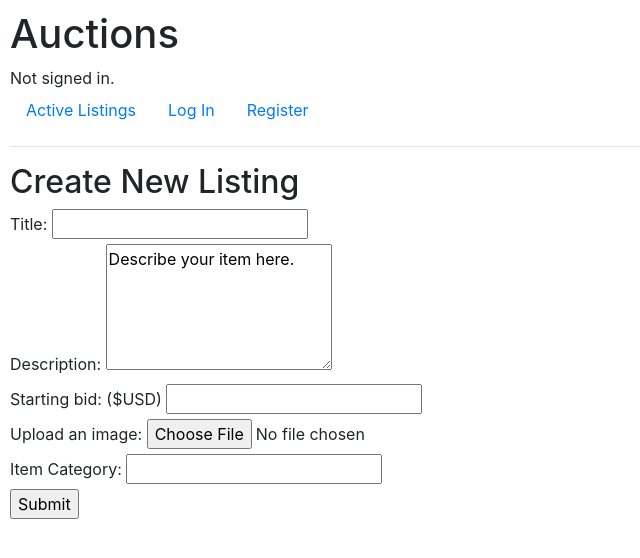
After one commit to AshleySay/commerce, a Django app: page /newlisting in a window 1280 px wide. The commit adds this page. Shown: the top 558 px of the page, without its empty margins (0-640 px from the left). Run offline with Django 3.2, Linux system fonts and the light colour scheme; some libraries are stand-ins or nearby versions.

Commit message:
Implemented the basic functionality of newlisting.

```diff
--- a/auctions/templates/auctions/layout.html
+++ b/auctions/templates/auctions/layout.html
@@ -24,6 +24,9 @@
                 <li class="nav-item">
                     <a class="nav-link" href="{% url 'logout' %}">Log Out</a>
                 </li>
+                <li class="nav-item">
+                    <a class="nav-link" href="{% url 'newlisting' %}">Create New Listing</a>
+                </li>
             {% else %}
                 <li class="nav-item">
                     <a class="nav-link" href="{% url 'login' %}">Log In</a>
--- /dev/null
+++ b/auctions/templates/auctions/newlisting.html
@@ -0,0 +1,21 @@
+{% extends "auctions/layout.html" %}
+
+{% block body %}
+<h2>Create New Listing</h2>
+<form action="{% url 'newlisting' %}" method="POST">
+
+    {%csrf_token%}
+
+    <label for="title">Title:</label>
+    <input type="text" name="title" id="title"><br>
+    <label for="description">Description:</label>
+    <textarea name="description" id="description" rows="5" col="50">Describe your item here.</textarea><br>
+    <label for="starting_bid">Starting bid: ($USD)</label>
+    <input  type="number" name="starting_bid" id="starting_bid"><br>
+    <label for="image">Upload an image:</label>
+    <input type="file" name="image" id="image" accept="image/*"><br>
+    <label for="category">Item Category:</label>
+    <input type="text" name="category" id="category"><br>
+    <input type="submit">
+</form>
+{% endblock %}
--- a/auctions/urls.py
+++ b/auctions/urls.py
@@ -6,5 +6,6 @@ urlpatterns = [
     path("", views.index, name="index"),
     path("login", views.login_view, name="login"),
     path("logout", views.logout_view, name="logout"),
-    path("register", views.register, name="register")
+    path("register", views.register, name="register"),
+    path("newlisting", views.newlisting, name="newlisting")
 ]
--- a/auctions/views.py
+++ b/auctions/views.py
@@ -4,11 +4,21 @@ from django.http import HttpResponse, HttpResponseRedirect
 from django.shortcuts import render
 from django.urls import reverse
 
-from .models import User
+from .models import User, Listing
 
 
 def index(request):
     return render(request, "auctions/index.html")
+
+def newlisting(request):
+    if request.method == "POST":
+        listing = Listing(title=request.POST["title"],
+            description=request.POST["description"],
+            starting_bid=request.POST["starting_bid"],
+            image=request.POST["image"],
+            category=request.POST["category"])
+        listing.save()
+    return render(request, "auctions/newlisting.html")
 
 
 def login_view(request):
```
Also changed, not shown: auctions/models.py (+10 -0 lines), auctions/migrations/0002_listing.py (added), db.sqlite3.
